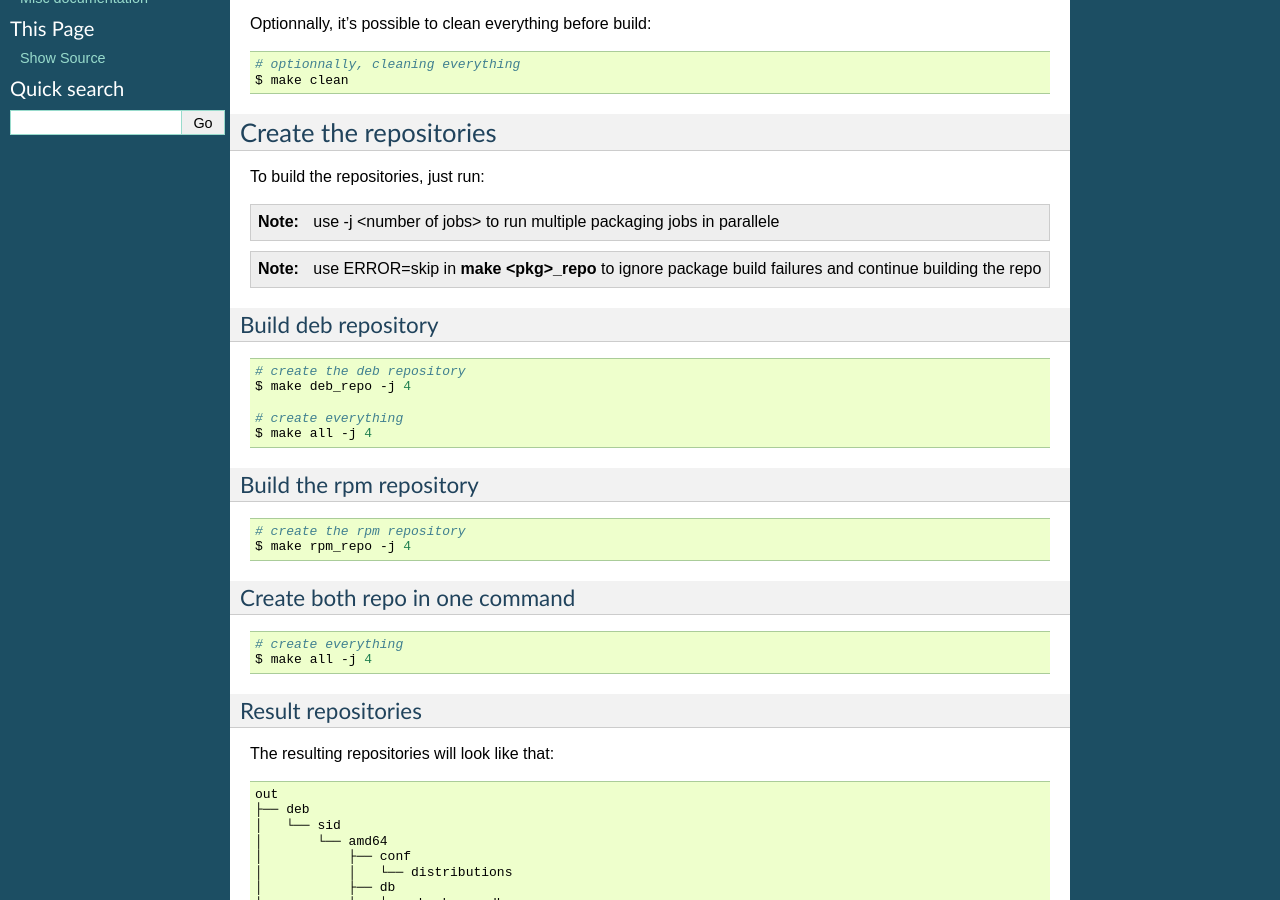
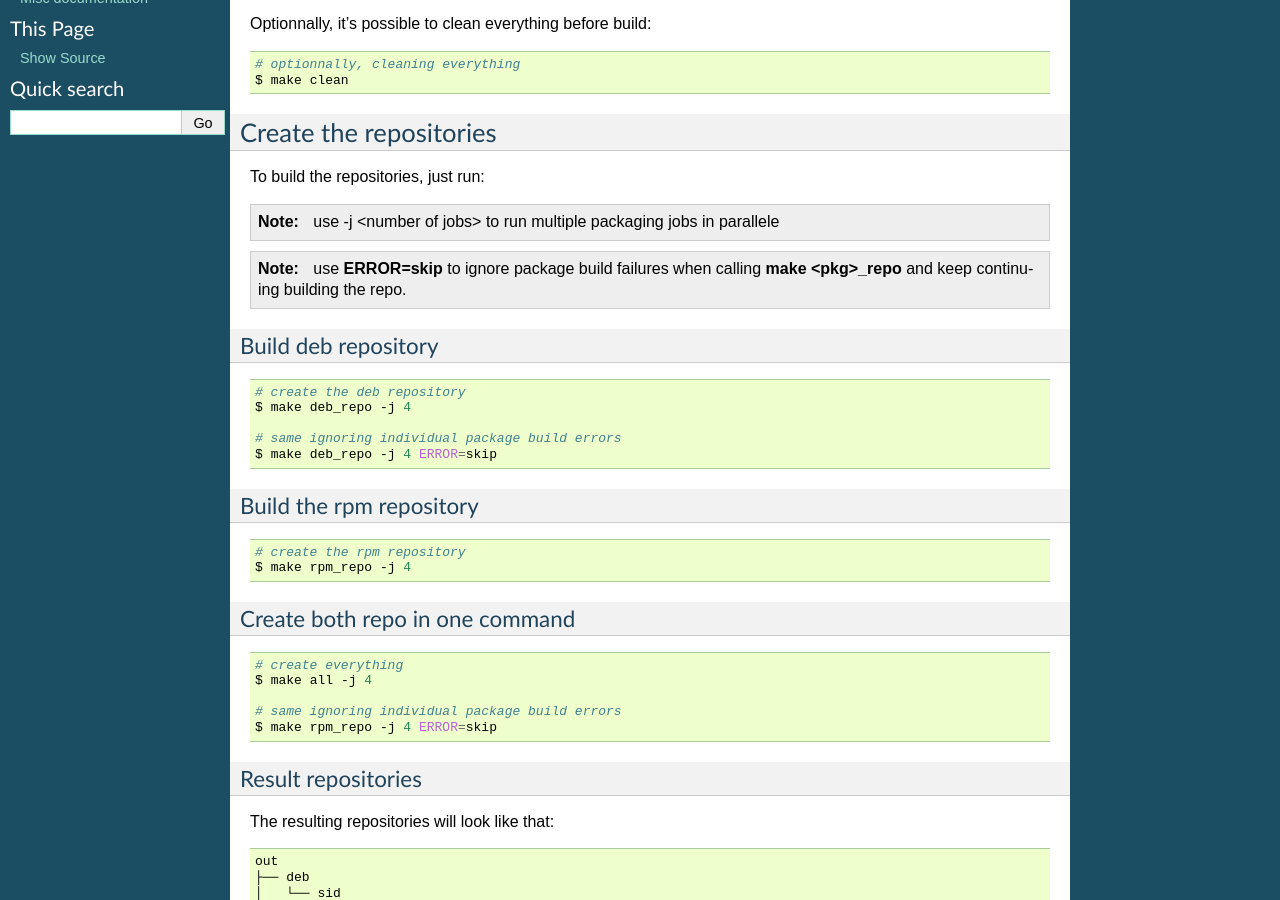
Before and after one commit to kakwa/amkecpak, a Sphinx documentation site: the page built from common/docs/building_repo.rst, in a window 1280 px wide and 900 px high, scrolled down 350 px. Built offline with Sphinx 7.4.7, drawn with Linux system fonts in a browser that asks for light colours.

Commit message:
better documentation

```diff
--- a/common/docs/building_repo.rst
+++ b/common/docs/building_repo.rst
@@ -35,7 +35,7 @@ To build the repositories, just run:
 .. note:: use -j <number of jobs> to run multiple packaging jobs in parallele
 
 
-.. note:: use ERROR=skip in **make <pkg>_repo** to ignore package build failures and continue building the repo
+.. note:: use **ERROR=skip** to ignore package build failures when calling **make <pkg>_repo** and keep continuing building the repo.
 
 Build deb repository
 ~~~~~~~~~~~~~~~~~~~~
@@ -45,8 +45,8 @@ Build deb repository
     # create the deb repository
     $ make deb_repo -j 4
 
-    # create everything
-    $ make all -j 4
+    # same ignoring individual package build errors
+    $ make deb_repo -j 4 ERROR=skip
 
 Build the rpm repository
 ~~~~~~~~~~~~~~~~~~~~~~~~
@@ -63,6 +63,9 @@ Create both repo in one command
 
     # create everything
     $ make all -j 4
+
+    # same ignoring individual package build errors
+    $ make rpm_repo -j 4 ERROR=skip
 
 Result repositories
 ~~~~~~~~~~~~~~~~~~~
```
